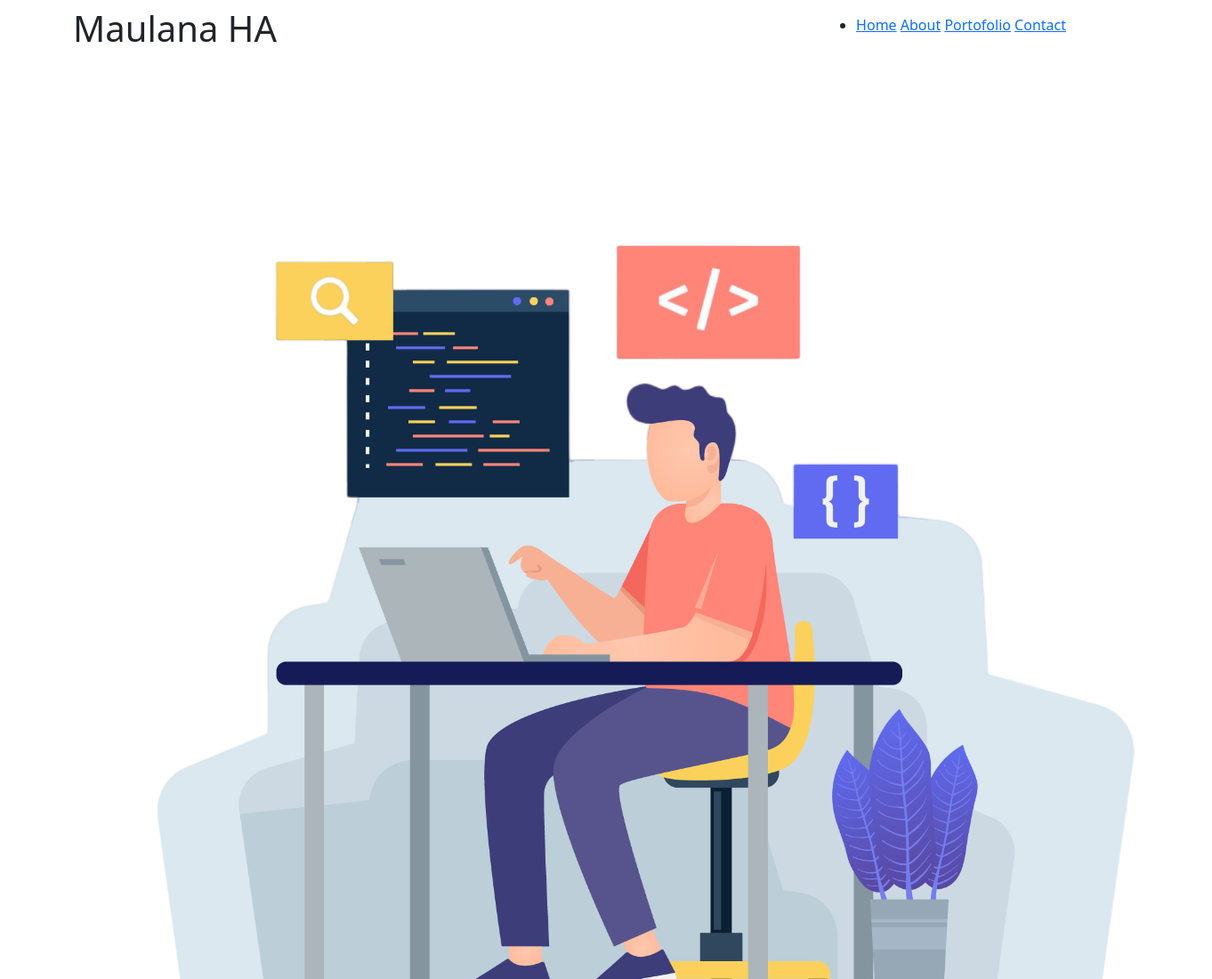
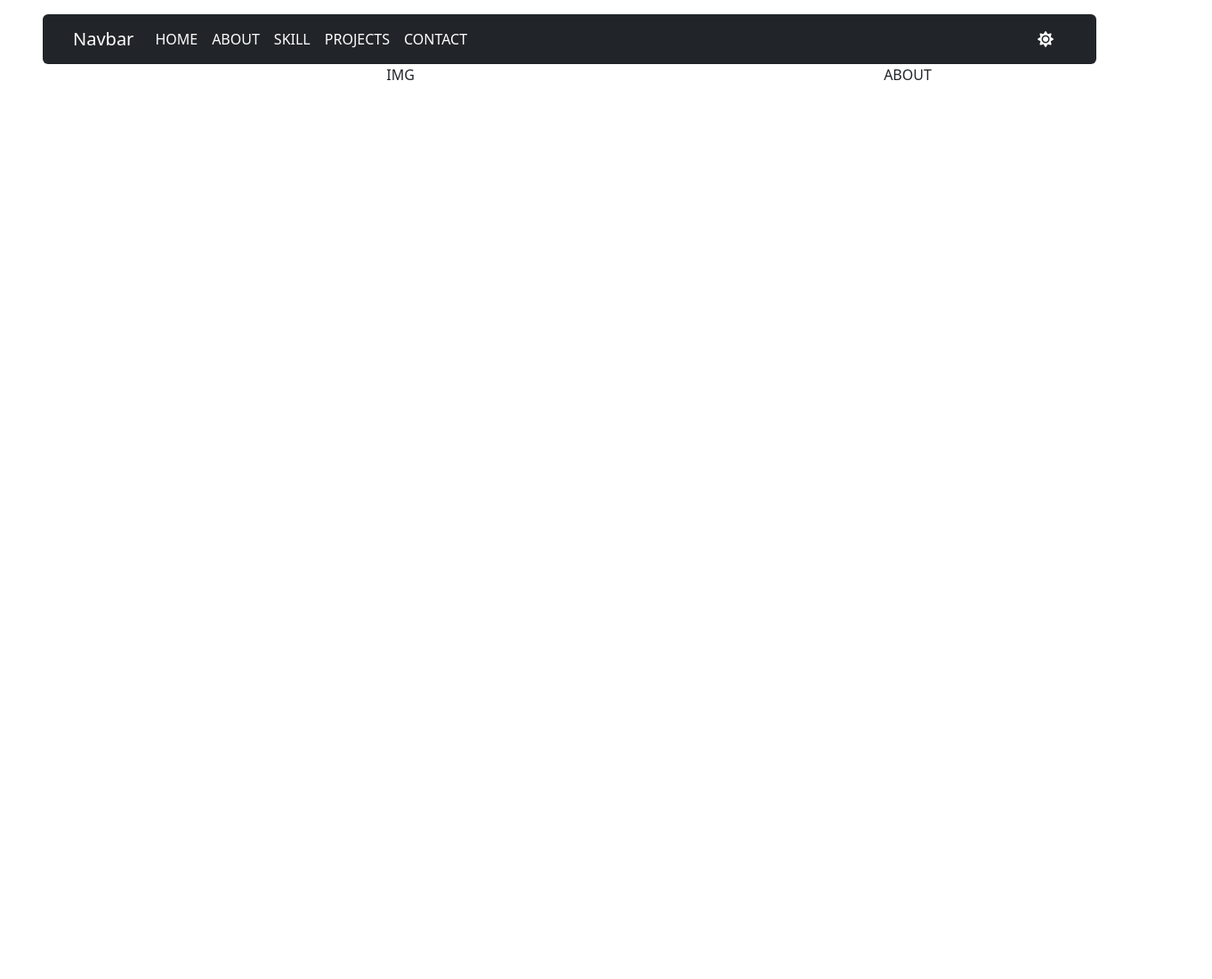
Before and after one commit to HafizdzMaulana/hafizdzmaulana.github.io, a plain HTML site: page index.html in a window 1280 px wide. Shown: the top 1100 px of the page at 89% size, 1362 px wide, since content can reach past the window. After the commit the page ends 800 px from the top, so only its background shows below. Drawn offline with nearby package versions, Linux system fonts and the light colour scheme.

Commit message:
membuat ulang navbar dengan bootstrap

```diff
--- a/index.html
+++ b/index.html
@@ -4,45 +4,61 @@
     <meta charset="UTF-8">
     <meta name="viewport" content="width=device-width, initial-scale=1.0">
     <link href="https://cdn.jsdelivr.net/npm/bootstrap@5.3.2/dist/css/bootstrap.min.css" rel="stylesheet" integrity="sha384-T3c6CoIi6uLrA9TneNEoa7RxnatzjcDSCmG1MXxSR1GAsXEV/Dwwykc2MPK8M2HN" crossorigin="anonymous">
+    <link rel="stylesheet" href="asset/fontawesome-free-6.4.2-web/css/all.min.css" type="text/css">
     <title>My portofolio|Hafizdz Maulana</title>
 </head>
 <body>
-    <div class="container">
-        <nav class="navbar">
-            <h1 class="judul">Maulana HA</h1>
-            <ul>
-                <li class="menu-bar">
-                    <a href="#">Home</a>
-                    <a href="#">About</a>
-                    <a href="#">Portofolio</a>
-                    <a href="#">Contact</a>
-                </li>
-            </ul>
-        </nav>
+  <!-- navigation bar -->
+  <nav class="navbar navbar-expand-lg bg-dark mt-3 mx-5 rounded">
+    <div class="container-md">
+      <a class="navbar-brand text-white" href="#">Navbar</a>
+      <button class="navbar-toggler" type="button" data-bs-toggle="collapse" data-bs-target="#navbarTogglerDemo02" aria-controls="navbarTogglerDemo02" aria-expanded="false" aria-label="Toggle navigation">
+        <span class="navbar-toggler-icon bg-white"></span>
+      </button>
+      <div class="collapse navbar-collapse" id="navbarTogglerDemo02">
+        <ul class="navbar-nav me-auto mb-2 mb-lg-0">
+          <li class="nav-item">
+            <a class="nav-link active text-white" aria-current="page" href="#section_1">HOME</a>
+          </li>
+          <li class="nav-item">
+            <a class="nav-link text-white" href="#section_2">ABOUT</a>
+          </li>
+          <li class="nav-item">
+            <a class="nav-link text-white" href="#section_3">SKILL</a>
+          </li>
+          <li class="nav-item">
+            <a class="nav-link text-white" href="#section_4">PROJECTS</a>
+          </li>
+          <li class="nav-item">
+            <a class="nav-link text-white" href="#section_5">CONTACT</a>
+          </li>
+        </ul>
+        <input type="checkbox" class="btn-check" id="btn-check" autocomplete="off">
+        <label class="btn btn-dark" for="btn-check"><i class="fa fa-thin fa-sun" style="color: #ffffff;"></i></label>
 
-        <section id="About">
-            <div class="container-paragraph">
-                <div class="box-paragraph">
-                    <div data-aos="fade-up" class="bio-img"><img src="img/dev-bio.png" alt="bio-img"> <!-- credit <a href="http://www.freepik.com">Designed by Freepik</a> --></div>
 
-                    <div class="side-paragraph">
-                        <div class="header-paragraph"><h2 data-aos="fade-up" class="">About Me</h2></div>
-                        <div class="paragraph">
-                            <h1 data-aos="fade-up" class="">Data Diri :</h1>
-                            <p data-aos="fade-up" class="">- Maulana Hafizdz Al-Haqqi</p>
-                            <p data-aos="fade-up" class="">- 21 Tahun</p>
-                        </div>
-                        <div class="paragraph">
-                            <h1 data-aos="fade-up" class="">Pendidikan  :</h1>
-                            <p data-aos="fade-up" class="">- D3 Manajemen Informatika Fakultas AMIK Bina Sriwijaya</p>
-                        </div>
-                    </div>
-                </div>
-            </div>
-        </section>
+      </div>
+    </div>
+  </nav>
+  <!-- end of navigation bar -->
 
-        <div class="footer">Copyrigth 2023.maulana hafizdz</div>
+  <!-- main conten -->
+
+  <!-- Home -->
+  <section class="d-flex justify-conten-center align-items-center" id="section_1">
+
+  </section>
+  <!-- end of Home -->
+
+  <!-- about -->
+  <div class="container text-center">
+    <div class="row">
+      <div class="col-sm-8">IMG</div>
+      <div class="col-sm-4">ABOUT</div>
     </div>
+  </div>
+  <!-- end of about -->
+  <!-- end of main content -->
 
     <script src="https://cdn.jsdelivr.net/npm/bootstrap@5.3.2/dist/js/bootstrap.bundle.min.js" integrity="sha384-C6RzsynM9kWDrMNeT87bh95OGNyZPhcTNXj1NW7RuBCsyN/o0jlpcV8Qyq46cDfL" crossorigin="anonymous"></script>
     <script src="https://cdn.jsdelivr.net/npm/@popperjs/core@2.11.8/dist/umd/popper.min.js" integrity="sha384-I7E8VVD/ismYTF4hNIPjVp/Zjvgyol6VFvRkX/vR+Vc4jQkC+hVqc2pM8ODewa9r" crossorigin="anonymous"></script>
```
Also changed, not shown: 1 other file.
